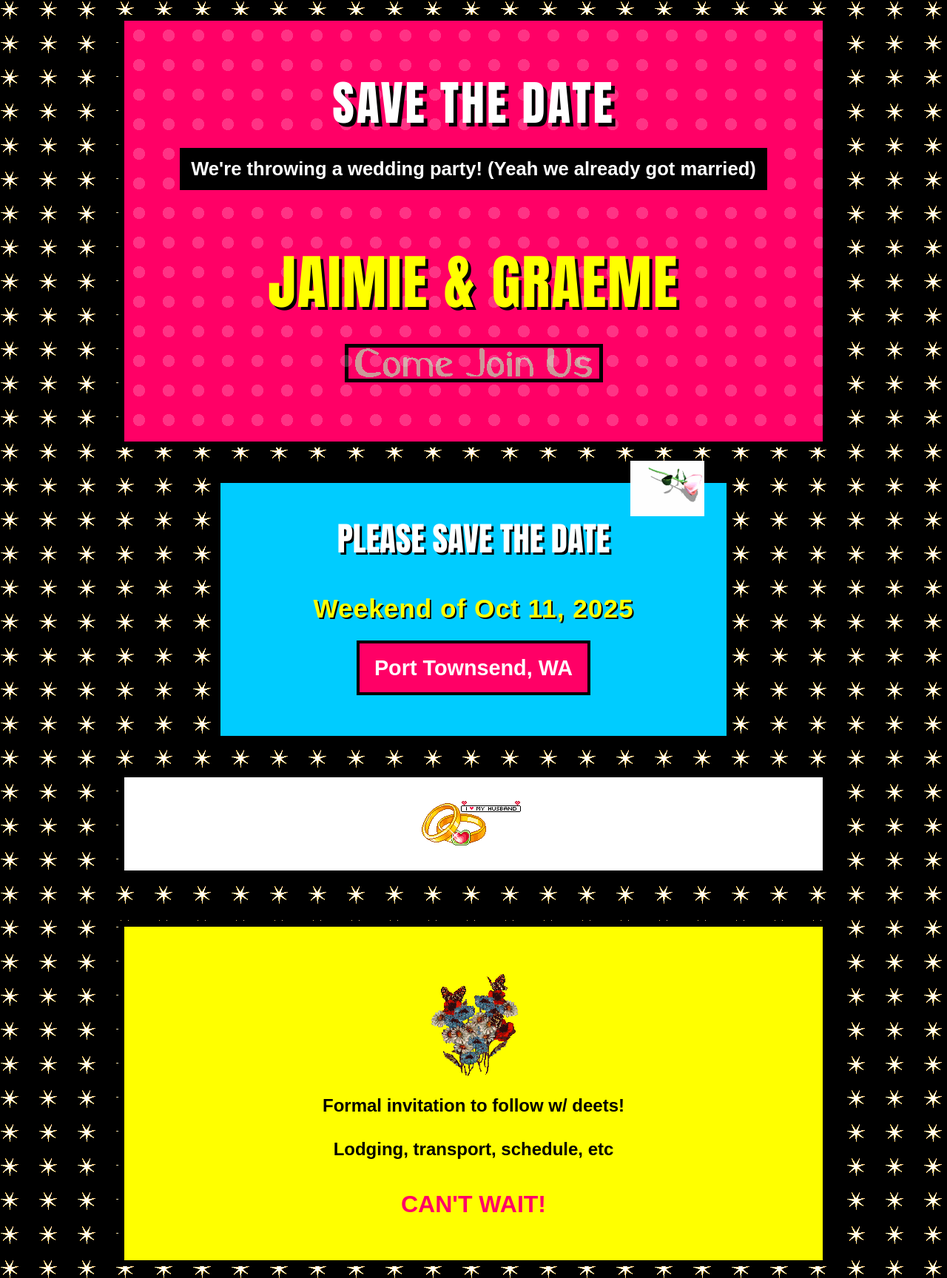
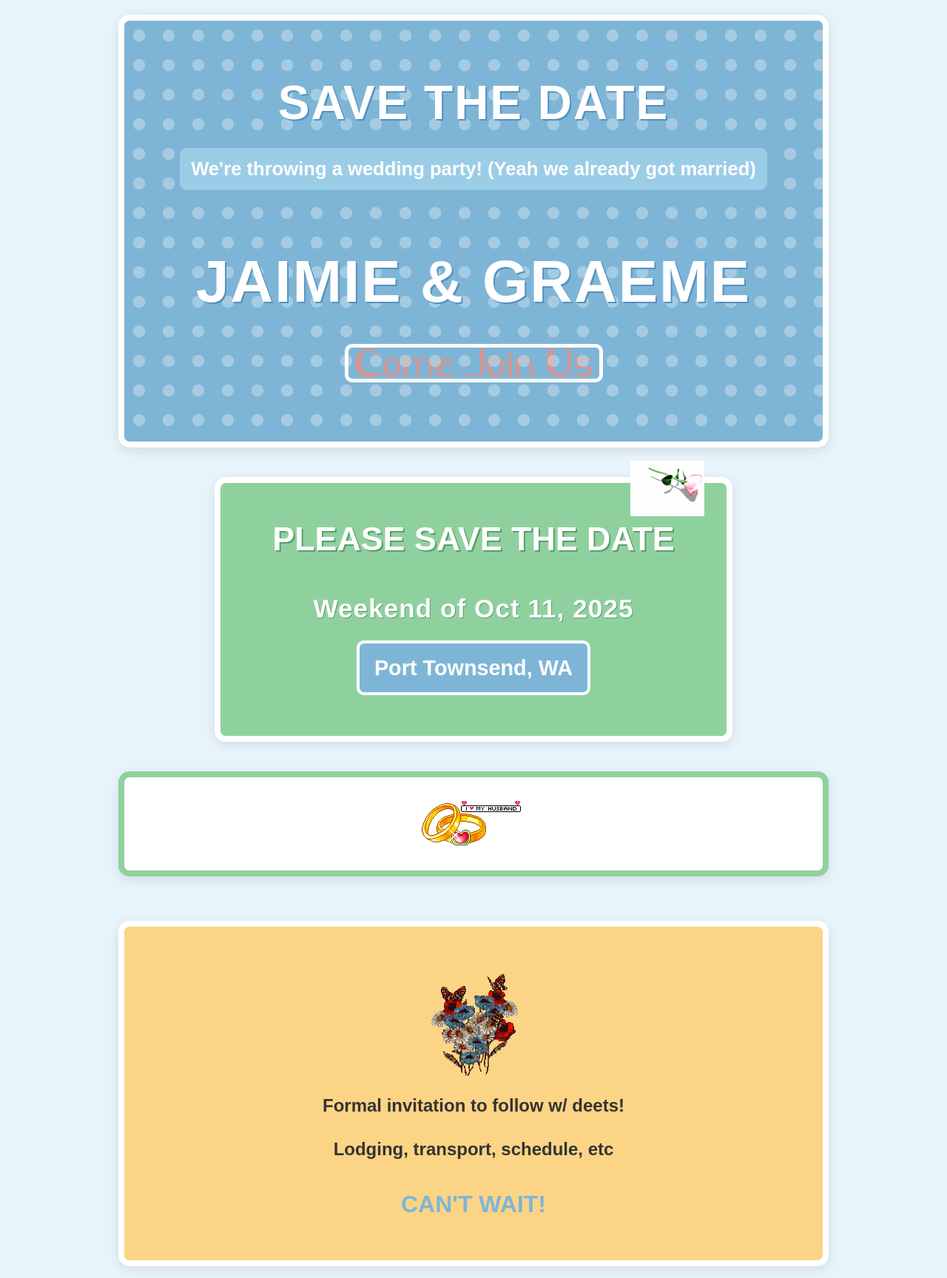
Before and after one commit to graeme-at-home/graeme-at-home.github.io, a plain HTML site: page index.html in a window 1280 px wide. Shown: the top 1728 px of the page at 74% size. Drawn offline with Linux system fonts and the light colour scheme.

Commit message:
Update index.html

```diff
--- a/index.html
+++ b/index.html
@@ -16,10 +16,11 @@
         body {
             font-family: 'Arial', sans-serif;
             line-height: 1.6;
-            color: #222;
-            background-color: #000;
-            background-image: url('stars.gif');
+            color: #333;
+            background-color: #e8f4fc;
+            background-image: url('/api/placeholder/800/600');
             background-attachment: fixed;
+            background-size: cover;
         }
 
         .container {
@@ -28,18 +29,20 @@
             padding: 20px;
         }
 
-        /* Header Styles - Pop Art */
+        /* Header Styles - Springtime Theme */
         header {
             text-align: center;
             padding: 60px 0;
-            background: #ff0066;
+            background: #7eb5d6;
             position: relative;
             overflow: hidden;
-            border: 8px solid #000;
+            border: 8px solid #fff;
             margin-bottom: 40px;
+            border-radius: 15px;
+            box-shadow: 0 4px 15px rgba(0,0,0,0.1);
         }
 
-        /* Pop art dots overlay */
+        /* Cloud-like overlay */
         header::before {
             content: '';
             position: absolute;
@@ -50,19 +53,19 @@
             background-image: radial-gradient(#fff 8px, transparent 8px);
             background-size: 40px 40px;
             z-index: 1;
-            opacity: 0.2;
+            opacity: 0.3;
         }
 
         h1 {
             font-size: 4rem;
             color: #fff;
             margin-bottom: 10px;
-            font-family: 'Impact', 'Arial Black', sans-serif;
+            font-family: 'Arial', sans-serif;
             position: relative;
             z-index: 2;
-            letter-spacing: 3px;
+            letter-spacing: 2px;
             text-transform: uppercase;
-            text-shadow: 5px 5px 0 #000;
+            text-shadow: 2px 2px 0 #5590bd;
         }
 
         .tagline {
@@ -72,31 +75,33 @@
             margin-bottom: 30px;
             position: relative;
             z-index: 2;
-            background-color: #000;
+            background-color: #9bcde7;
             display: inline-block;
             padding: 8px 15px;
+            border-radius: 10px;
         }
 
         .names {
             font-size: 5rem;
-            color: #ffff00;
+            color: #ffffff;
             margin: 30px 0 15px;
-            font-family: 'Impact', 'Arial Black', sans-serif;
+            font-family: 'Arial', sans-serif;
             position: relative;
             z-index: 2;
             text-transform: uppercase;
             letter-spacing: 2px;
-            text-shadow: 4px 4px 0 #000;
+            text-shadow: 2px 2px 0 #5590bd;
         }
 
         .join-us-gif {
             margin: 20px auto;
             display: block;
-            border: 5px solid #000;
+            border: 5px solid #fff;
             max-width: 100%;
+            border-radius: 10px;
         }
 
-        /* Main Content - Pop Art Style */
+        /* Main Content - Springtime Style */
         .main-content {
             text-align: center;
             padding: 0;
@@ -107,10 +112,12 @@
             margin: 40px auto;
             padding: 40px 30px;
             max-width: 700px;
-            background-color: #00ccff;
+            background-color: #8fd19e;
             position: relative;
             z-index: 1;
-            border: 8px solid #000;
+            border: 8px solid #fff;
+            border-radius: 15px;
+            box-shadow: 0 4px 15px rgba(0,0,0,0.1);
         }
 
         .rose-gif {
@@ -124,8 +131,8 @@
             font-size: 2.8rem;
             color: #fff;
             margin-bottom: 30px;
-            font-family: 'Impact', 'Arial Black', sans-serif;
-            text-shadow: 3px 3px 0 #000;
+            font-family: 'Arial', sans-serif;
+            text-shadow: 2px 2px 0 #5a9d69;
             text-transform: uppercase;
         }
 
@@ -133,20 +140,21 @@
             font-size: 2.2rem;
             font-weight: bold;
             margin-bottom: 15px;
-            color: #ffff00;
-            text-shadow: 2px 2px 0 #000;
+            color: #fff;
+            text-shadow: 1px 1px 0 #5a9d69;
             letter-spacing: 1px;
         }
 
         .location {
             font-size: 1.8rem;
             margin-bottom: 15px;
-            background-color: #ff0066;
+            background-color: #7eb5d6;
             display: inline-block;
             padding: 10px 20px;
             color: #fff;
-            border: 4px solid #000;
+            border: 4px solid #fff;
             font-weight: bold;
+            border-radius: 10px;
         }
 
         .details {
@@ -154,21 +162,23 @@
             display: flex;
             flex-direction: column;
             align-items: center;
-            background-color: #ffff00;
+            background-color: #fcd485;
             padding: 30px;
-            border: 8px solid #000;
+            border: 8px solid #fff;
+            border-radius: 15px;
+            box-shadow: 0 4px 15px rgba(0,0,0,0.1);
         }
 
         .details p {
             margin-bottom: 20px;
             font-size: 1.5rem;
             font-weight: bold;
-            color: #000;
+            color: #333;
         }
 
         .details p:last-child {
             font-size: 2rem;
-            color: #ff0066;
+            color: #7eb5d6;
             text-transform: uppercase;
             margin-top: 10px;
         }
@@ -185,7 +195,9 @@
             text-align: center;
             background: #fff;
             padding: 30px;
-            border: 8px solid #000;
+            border: 8px solid #8fd19e;
+            border-radius: 15px;
+            box-shadow: 0 4px 15px rgba(0,0,0,0.1);
         }
 
         .love-husband-gif {
@@ -204,16 +216,19 @@
         .photo-placeholder {
             width: 300px;
             height: 300px;
-            background-color: #00ccff;
+            background-color: #7eb5d6;
             margin: 0 auto;
             display: flex;
             align-items: center;
             justify-content: center;
             color: #fff;
             font-size: 1.6rem;
-            border: 8px solid #000;
+            border: 8px solid #fff;
             position: relative;
             font-weight: bold;
+            border-radius: 50%;
+            overflow: hidden;
+            box-shadow: 0 4px 15px rgba(0,0,0,0.1);
         }
 
         .wedding-cake-gif {
@@ -224,15 +239,17 @@
             z-index: 3;
         }
 
-        /* Pop Art RSVP Section */
+        /* Springtime RSVP Section */
         .rsvp-section {
             text-align: center;
             margin: 80px 0 60px;
             padding: 40px 30px;
-            background: #ff6600;
+            background: #fcd485;
             position: relative;
             overflow: hidden;
-            border: 8px solid #000;
+            border: 8px solid #fff;
+            border-radius: 15px;
+            box-shadow: 0 4px 15px rgba(0,0,0,0.1);
         }
 
         .rsvp-gif {
@@ -247,8 +264,8 @@
             font-size: 3rem;
             position: relative;
             display: inline-block;
-            font-family: 'Impact', 'Arial Black', sans-serif;
-            text-shadow: 3px 3px 0 #000;
+            font-family: 'Arial', sans-serif;
+            text-shadow: 2px 2px 0 #d9a44e;
             letter-spacing: 2px;
         }
 
@@ -256,15 +273,16 @@
             max-width: 600px;
             margin: 30px auto 0;
             padding: 30px;
-            background-color: #000;
-            border: 4px solid #fff;
-            color: #fff;
+            background-color: #fff;
+            border: 4px solid #7eb5d6;
+            color: #333;
+            border-radius: 10px;
         }
 
         .google-form-button {
             display: inline-block;
-            background-color: #ffff00;
-            color: #000;
+            background-color: #8fd19e;
+            color: #fff;
             text-decoration: none;
             padding: 15px 40px;
             font-size: 1.4rem;
@@ -272,17 +290,18 @@
             transition: all 0.3s ease;
             font-weight: bold;
             text-transform: uppercase;
-            border: 5px solid #000;
+            border: 5px solid #fff;
+            border-radius: 30px;
         }
 
         .google-form-button:hover {
-            background-color: #fff;
+            background-color: #7eb5d6;
         }
 
         .form-deadline {
             font-style: italic;
             margin-top: 20px;
-            color: #fff;
+            color: #666;
             font-weight: bold;
             font-size: 1.2rem;
         }
@@ -297,11 +316,12 @@
         footer {
             text-align: center;
             padding: 30px;
-            background-color: #000;
+            background-color: #7eb5d6;
             color: #fff;
             margin-top: 40px;
             font-size: 1.5rem;
-            border-top: 8px solid #ff0066;
+            border-top: 8px solid #8fd19e;
+            border-radius: 15px 15px 0 0;
         }
 
         /* Responsive Design */
```
